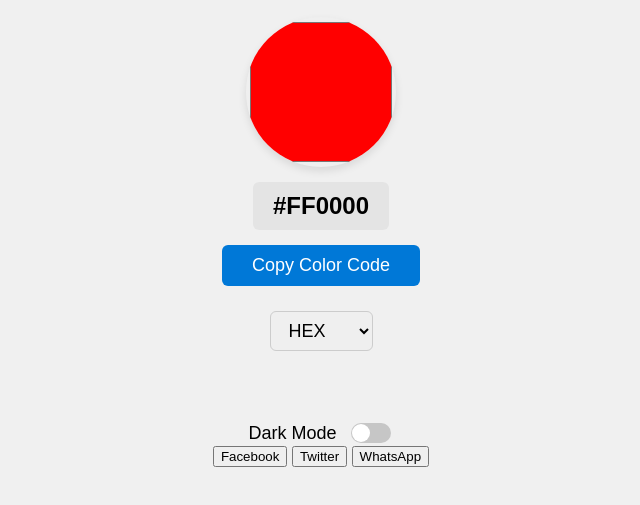
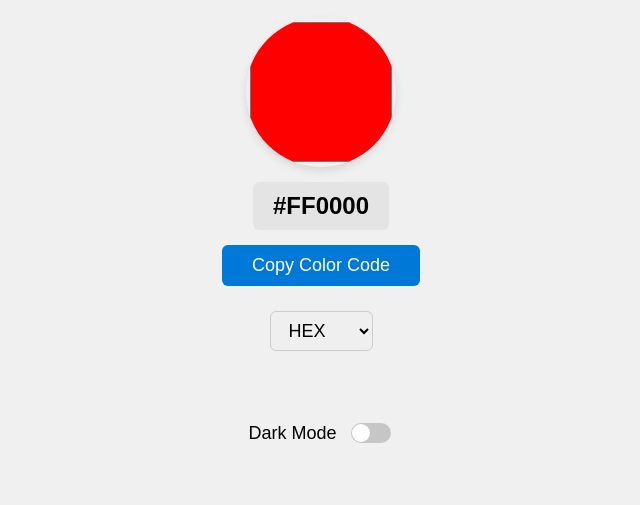
Before and after one commit to kokhinmaungwin/colorpicker, a plain HTML site: page index.html in a window 1280 px wide. Shown: the part 89-594 px from the top of the page, without its empty margins (319-959 px from the left). Drawn offline with Linux system fonts and the light colour scheme.

Commit message:
index.html
Removed share buttons section from the HTML.

```diff
--- a/index.html
+++ b/index.html
@@ -29,13 +29,6 @@
 <div id="darkModeToggle">
   <label for="darkToggleCheckbox">Dark Mode</label>
   <input type="checkbox" id="darkToggleCheckbox" />
-</div>
-
-<!-- Share Buttons -->
-<div id="shareButtons">
-  <button class="share-btn fb" id="fbShare">Facebook</button>
-  <button class="share-btn tw" id="twShare">Twitter</button>
-  <button class="share-btn wa" id="waShare">WhatsApp</button>
 </div>
 
 <!-- Add this button somewhere in body -->
```
